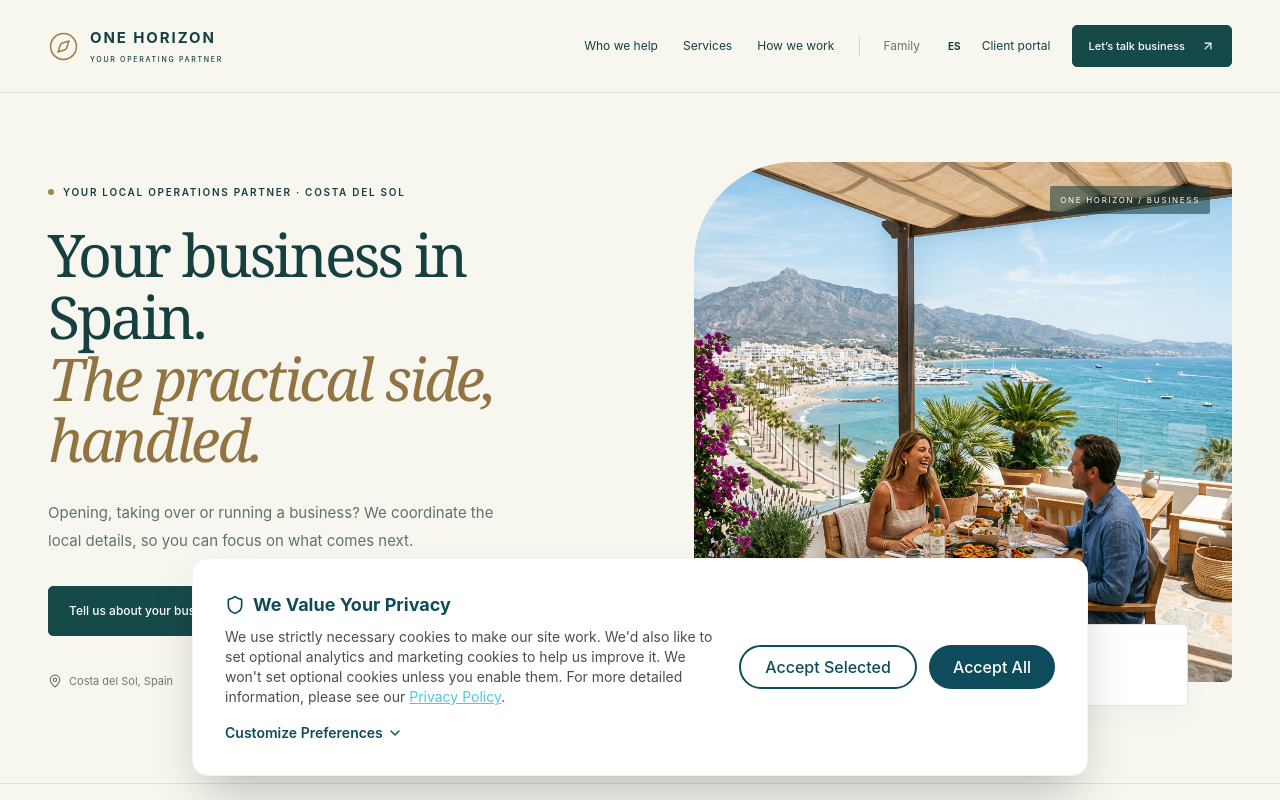
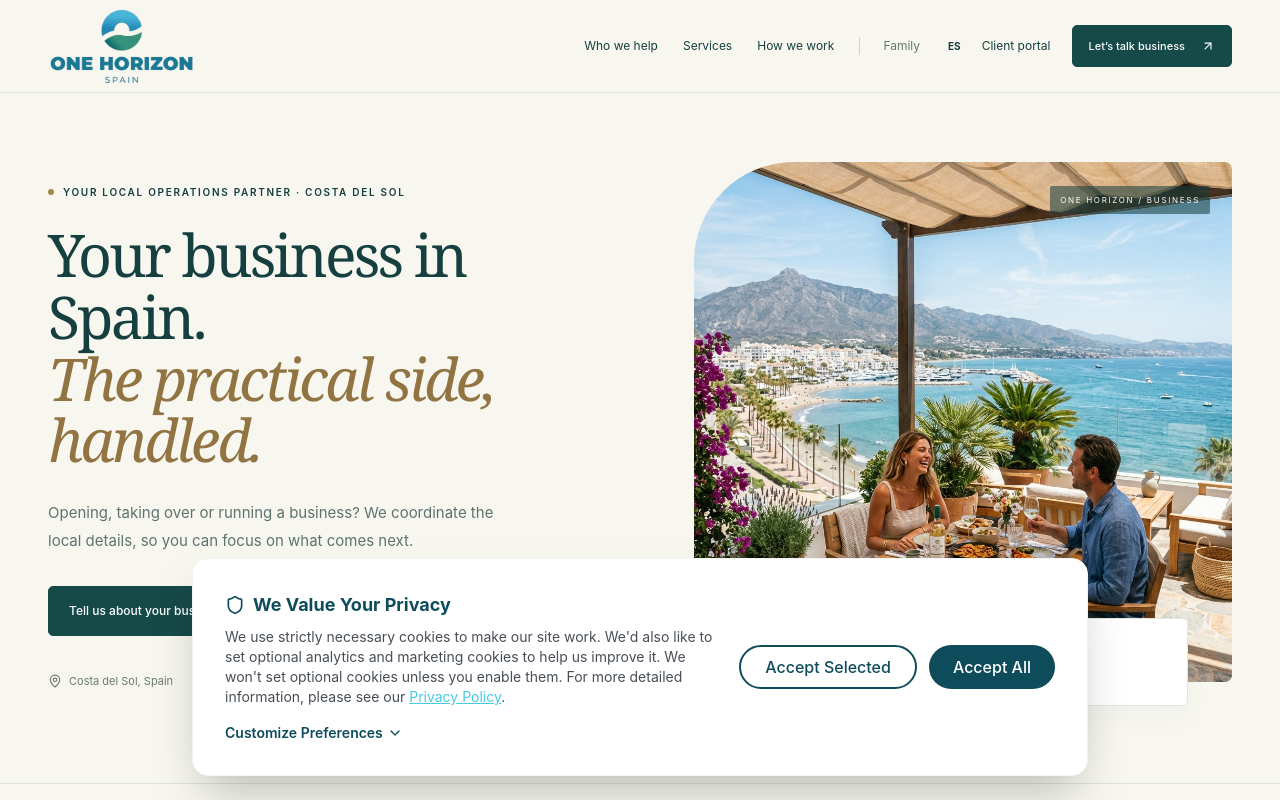
Before and after one commit to pablocollova/onehorizone_clientes, a React (Vite) app in the folder frontend/: page / in a window 1280 px wide. Shown: the top 800 px of the page. Built offline with nearby package versions, Linux system fonts and the light colour scheme.

Commit message:
Restore original One Horizon logo

```diff
--- /dev/null
+++ b/frontend/src/components/BrandLogo.jsx
@@ -0,0 +1,9 @@
+import './brand-logo.css';
+
+export function BrandLogo({ decorative = false }) {
+    return (
+        <div className="brand-logo">
+            <img src="/images/logo.png" alt={decorative ? '' : 'One Horizon Spain'} width="500" height="500" />
+        </div>
+    );
+}
--- a/frontend/src/components/Footer.jsx
+++ b/frontend/src/components/Footer.jsx
@@ -1,10 +1,11 @@
+import { BrandLogo } from './BrandLogo';
 import { Link } from 'react-router-dom';
 import { useTranslation } from 'react-i18next';
-import { Compass, ArrowUpRight } from 'lucide-react';
+import { ArrowUpRight } from 'lucide-react';
 import { publicCopy } from '../lib/landingContent';
 
 export function Footer() {
  const { i18n } = useTranslation();
  const c = publicCopy(i18n.language);
- return <footer className="business-footer"><div className="business-container"><div className="business-footer-top"><div><Link to="/" className="business-brand"><Compass size={29} strokeWidth={1.2} /><span>ONE HORIZON</span></Link><p>{c.footerText}</p></div><div><Link to="/login">{c.portal}<ArrowUpRight size={13} /></Link><Link to="/private-services">One Horizon Family<ArrowUpRight size={13} /></Link><a href="mailto:info@onehorizon.es">info@onehorizon.es<ArrowUpRight size={13} /></a></div></div><div className="business-footer-bottom"><span>© {new Date().getFullYear()} {c.rights}</span><Link to="/privacy-policy">{c.privacy}</Link><a href="/#top">{c.back} ↑</a></div></div></footer>;
+ return <footer className="business-footer"><div className="business-container"><div className="business-footer-top"><div><Link to="/" className="business-brand"><BrandLogo /></Link><p>{c.footerText}</p></div><div><Link to="/login">{c.portal}<ArrowUpRight size={13} /></Link><Link to="/private-services">One Horizon Family<ArrowUpRight size={13} /></Link><a href="mailto:info@onehorizon.es">info@onehorizon.es<ArrowUpRight size={13} /></a></div></div><div className="business-footer-bottom"><span>© {new Date().getFullYear()} {c.rights}</span><Link to="/privacy-policy">{c.privacy}</Link><a href="/#top">{c.back} ↑</a></div></div></footer>;
 }
--- a/frontend/src/components/Navbar.jsx
+++ b/frontend/src/components/Navbar.jsx
@@ -1,5 +1,6 @@
+import { BrandLogo } from './BrandLogo';
 import { useState } from 'react';
-import { Compass, Menu, X, ArrowUpRight } from 'lucide-react';
+import { Menu, X, ArrowUpRight } from 'lucide-react';
 import { Link, useLocation } from 'react-router-dom';
 import { useTranslation } from 'react-i18next';
 import { publicCopy } from '../lib/landingContent';
@@ -11,7 +12,7 @@ export function Navbar() {
  const c = publicCopy(i18n.language), spanish = i18n.language?.startsWith('es');
  const close = () => setOpen(false);
  return <header className="business-header" onKeyDown={e => { if (e.key === 'Escape') { close(); e.currentTarget.querySelector('.business-menu')?.focus(); } }}>
-  <div className="business-container business-header-inner"><Link to="/" className="business-brand" aria-label="One Horizon — Home" onClick={close}><Compass size={31} strokeWidth={1.2} /><span>ONE HORIZON<small>YOUR OPERATING PARTNER</small></span></Link><button type="button" className="business-menu" aria-label={open ? c.close : c.menu} aria-expanded={open} aria-controls="business-navigation" onClick={() => setOpen(!open)}>{open ? <X /> : <Menu />}</button>
+  <div className="business-container business-header-inner"><Link to="/" className="business-brand" aria-label="One Horizon — Home" onClick={close}><BrandLogo decorative /></Link><button type="button" className="business-menu" aria-label={open ? c.close : c.menu} aria-expanded={open} aria-controls="business-navigation" onClick={() => setOpen(!open)}>{open ? <X /> : <Menu />}</button>
    <nav id="business-navigation" aria-label={spanish ? 'Navegación principal' : 'Main navigation'} className={open ? 'is-open' : ''}>{c.nav.map((label, index) => <a key={index} onClick={close} href={`/#${['who-we-help', 'services', 'how-we-work'][index]}`}>{label}</a>)}<Link to="/private-services" onClick={close} aria-current={pathname === '/private-services' ? 'page' : undefined} className="business-family-nav">Family</Link><div className="business-nav-tools"><button className="business-language" type="button" aria-label={c.language} onClick={() => { i18n.changeLanguage(spanish ? 'en' : 'es'); close(); }}>{spanish ? 'EN' : 'ES'}</button><Link to="/login" className="business-login" onClick={close}>{c.portal}</Link><a className="business-button" href="/#contact" onClick={close}>{c.talk}<ArrowUpRight size={14} /></a></div></nav>
   </div>
  </header>;
--- /dev/null
+++ b/frontend/src/components/brand-logo.css
@@ -0,0 +1,37 @@
+.brand-logo {
+    position: relative;
+    display: inline-block;
+    flex: none;
+    width: 148px;
+    height: 80px;
+    overflow: hidden;
+    vertical-align: middle;
+}
+
+.brand-logo img {
+    position: absolute;
+    top: 50%;
+    left: 50%;
+    width: 128%;
+    max-width: none;
+    height: auto;
+    transform: translate(-50%, -50%);
+}
+
+.workspace-brand .brand-logo,
+.business-footer .brand-logo {
+    background: #f7f7f0;
+    border-radius: 6px;
+}
+
+.business-portal-brand .brand-logo {
+    width: 104px;
+    height: 56px;
+    margin-left: 0;
+}
+
+.business-photo-caption .brand-logo {
+    width: 84px;
+    height: 46px;
+    margin-top: 0;
+}
--- a/frontend/src/layouts/WorkspaceLayout.jsx
+++ b/frontend/src/layouts/WorkspaceLayout.jsx
@@ -1,6 +1,7 @@
+import { BrandLogo } from '../components/BrandLogo';
 import { useState } from 'react';
 import { Navigate, NavLink, Outlet, useLocation } from 'react-router-dom';
-import { Compass, LayoutDashboard, FileText, CreditCard, Wrench, Building2, Users, FolderOpen, Shield, Menu, X, LogOut, ArrowUpRight, UserPlus } from 'lucide-react';
+import { LayoutDashboard, FileText, CreditCard, Wrench, Building2, Users, FolderOpen, Shield, Menu, X, LogOut, ArrowUpRight, UserPlus } from 'lucide-react';
 import { useAuth } from '../context/AuthContext';
 import { isPlatformReader } from '../lib/permissions';
 import '../workspace.css';
@@ -27,7 +28,7 @@ export function WorkspaceLayout({ administration = false }) {
     return <div className="workspace-shell">
         {menu ? <button className="workspace-backdrop" aria-label="Cerrar navegación" onClick={() => setMenu(false)} /> : null}
         <aside className={`workspace-sidebar ${menu ? 'is-open' : ''}`} aria-label="Navegación principal">
-            <NavLink to={`${base}/${internal ? 'overview' : 'dashboard'}`} className="workspace-brand" onClick={() => setMenu(false)}><Compass size={32} strokeWidth={1.3} /><span>ONE HORIZON<small>YOUR OPERATING PARTNER</small></span></NavLink>
+            <NavLink to={`${base}/${internal ? 'overview' : 'dashboard'}`} className="workspace-brand" onClick={() => setMenu(false)}><BrandLogo /></NavLink>
             <div className="workspace-context"><span className="workspace-live-dot" /><span>{internal ? 'Centro de operaciones' : 'Portal de clientes'}</span></div>
             <p className="workspace-nav-title">ESPACIO DE TRABAJO</p>
             <nav aria-label="Navegación principal">{nav.map(([Icon, label, path]) => <NavLink key={path} to={`${base}/${path}`} onClick={() => setMenu(false)} className={({ isActive }) => isActive ? 'is-active' : ''}><Icon size={18} strokeWidth={1.7} /><span>{label}</span></NavLink>)}</nav>
--- a/frontend/src/pages/Landing.jsx
+++ b/frontend/src/pages/Landing.jsx
@@ -1,7 +1,8 @@
+import { BrandLogo } from '../components/BrandLogo';
 import { useState } from 'react';
 import { Link } from 'react-router-dom';
 import { useTranslation } from 'react-i18next';
-import { ArrowUpRight, ArrowRight, Check, MapPin, PlugZap, Files, ShieldCheck, Umbrella, Wrench, ClipboardList, FileText, CreditCard, FolderOpen, Compass } from 'lucide-react';
+import { ArrowUpRight, ArrowRight, Check, MapPin, PlugZap, Files, ShieldCheck, Umbrella, Wrench, ClipboardList, FileText, CreditCard, FolderOpen } from 'lucide-react';
 import { publicCopy, consultationDraft } from '../lib/landingContent';
 
 const serviceIcons = [PlugZap, Files, ShieldCheck, Umbrella, Wrench, ClipboardList];
@@ -13,13 +14,13 @@ export function Landing() {
  return <div className="business-landing" id="top">
   <section className="business-hero business-container" aria-labelledby="business-title">
    <div className="business-hero-copy"><p className="business-kicker"><span />{c.eyebrow}</p><h1 id="business-title">{c.hero}<br /><em>{c.heroAccent}</em></h1><p className="business-lead">{c.intro}</p><div className="business-actions"><a className="business-button" href="#contact">{c.primary}<ArrowUpRight size={17} /></a><a className="business-text-link" href="#services">{c.secondary}<ArrowRight size={16} /></a></div><p className="business-location"><MapPin size={14} />Costa del Sol, Spain</p></div>
-   <div className="business-hero-visual"><img src="/images/hero_costa_del_sol.png" alt={c.imageAlt} width="1024" height="1024" fetchPriority="high" /><div className="business-photo-caption"><Compass size={26} strokeWidth={1.2} /><div><strong>{c.imageLabel}</strong><span>{c.imageNote}</span></div></div><span className="business-photo-index">ONE HORIZON / BUSINESS</span></div>
+   <div className="business-hero-visual"><img src="/images/hero_costa_del_sol.png" alt={c.imageAlt} width="1024" height="1024" fetchPriority="high" /><div className="business-photo-caption"><BrandLogo decorative /><div><strong>{c.imageLabel}</strong><span>{c.imageNote}</span></div></div><span className="business-photo-index">ONE HORIZON / BUSINESS</span></div>
   </section>
   <div className="business-ribbon"><div className="business-container">{c.ribbon.map(x => <span key={x}><Check size={15} />{x}</span>)}<span className="business-ribbon-place">COSTA DEL SOL ↗</span></div></div>
   <section id="who-we-help" className="business-section business-container"><div className="business-section-heading"><div><p className="business-kicker">{c.audienceLabel}</p><h2>{c.audienceTitle}</h2></div><p>{c.audienceIntro}</p></div><div className="business-audiences">{c.audiences.map(([title, text], index) => <article key={title}><span className="business-index">0{index + 1}</span><h3>{title}</h3><p>{text}</p></article>)}</div></section>
   <section id="services" className="business-services"><div className="business-container business-section"><div className="business-section-heading"><div><p className="business-kicker">{c.servicesLabel}</p><h2>{c.servicesTitle}</h2></div><p>{c.servicesIntro}</p></div><div className="business-service-grid">{c.services.map(([title, text, note], index) => { const Icon = serviceIcons[index]; return <article key={title}><div className="business-service-top"><Icon size={25} strokeWidth={1.4} /><span>0{index + 1}</span></div><h3>{title}</h3><p>{text}</p><span className="business-service-note">{note}</span></article>; })}</div></div></section>
   <section id="how-we-work" className="business-process"><div className="business-container business-section"><div className="business-section-heading"><div><p className="business-kicker">{c.processLabel}</p><h2>{c.processTitle}</h2></div><p>{c.processIntro}</p></div><div className="business-phases">{c.phases.map(([number, label, title, text, steps, action]) => <article key={number}><div className="business-phase-label"><span>{number}</span>{label}</div><h3>{title}</h3><p>{text}</p><ol>{steps.map(step => <li key={step}>{step}</li>)}</ol><a href="#contact" className="business-text-link">{action}<ArrowUpRight size={17} /></a></article>)}</div><p className="business-scope">{c.scopeNote}</p></div></section>
-  <section id="portal" className="business-section business-container business-portal"><div><p className="business-kicker">{c.portalLabel}</p><h2>{c.portalTitle}</h2><p className="business-lead">{c.portalText}</p><Link to="/login" className="business-button">{c.portalCta}<ArrowUpRight size={17} /></Link><small>{c.portalNote}</small></div><div className="business-portal-panel"><div className="business-portal-brand"><Compass size={25} strokeWidth={1.3} />ONE HORIZON<span>CLIENT WORKSPACE</span></div><h3>{c.portalPanelTitle}</h3><p>{c.portalPanelText}</p><div className="business-portal-modules">{c.portalTags.map((label, index) => { const Icon = portalIcons[index]; return <div key={label}><Icon size={19} strokeWidth={1.4} /><span>{label}</span><Check size={14} /></div>; })}</div></div></section>
+  <section id="portal" className="business-section business-container business-portal"><div><p className="business-kicker">{c.portalLabel}</p><h2>{c.portalTitle}</h2><p className="business-lead">{c.portalText}</p><Link to="/login" className="business-button">{c.portalCta}<ArrowUpRight size={17} /></Link><small>{c.portalNote}</small></div><div className="business-portal-panel"><div className="business-portal-brand"><BrandLogo /><span>CLIENT WORKSPACE</span></div><h3>{c.portalPanelTitle}</h3><p>{c.portalPanelText}</p><div className="business-portal-modules">{c.portalTags.map((label, index) => { const Icon = portalIcons[index]; return <div key={label}><Icon size={19} strokeWidth={1.4} /><span>{label}</span><Check size={14} /></div>; })}</div></div></section>
   <section className="business-family business-container" aria-labelledby="family-title"><div><p className="business-kicker">{c.familyLabel}</p><h2 id="family-title">{c.familyTitle}</h2><p>{c.familyText}</p></div><Link to="/private-services" className="business-text-link">{c.familyCta}<ArrowUpRight size={18} /></Link></section>
   <section className="business-section business-container business-faq"><div><p className="business-kicker">{c.faqLabel}</p><h2>{c.faqTitle}</h2></div><div>{c.faqs.map(([question, answer]) => <details key={question}><summary>{question}<span aria-hidden="true">+</span></summary><p>{answer}</p></details>)}</div></section>
   <Consultation copy={c} />
```
